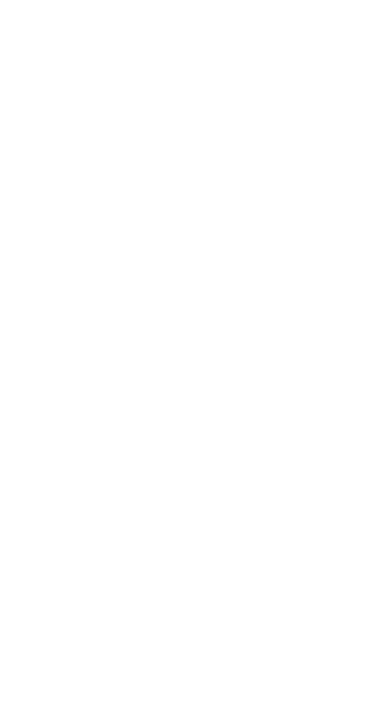
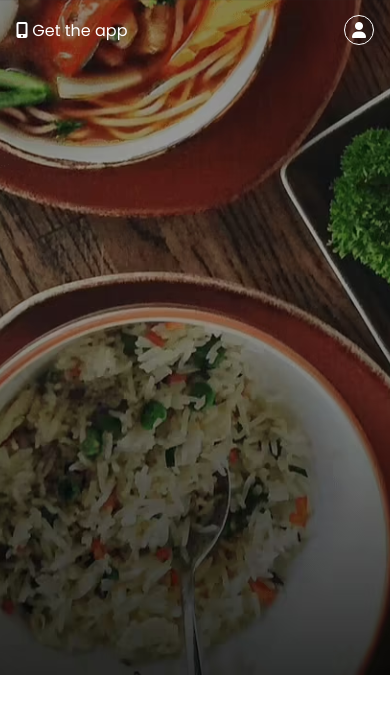
Before and after one commit to vidhii02/zomato-landing-page, a plain HTML site: page index.html in a window 390 px wide. Drawn offline with Linux system fonts and the light colour scheme.

Commit message:
created new Branch and a Navbar

```diff
--- a/index.html
+++ b/index.html
@@ -4,10 +4,33 @@
     <meta charset="UTF-8">
     <meta http-equiv="X-UA-Compatible" content="IE=edge">
     <meta name="viewport" content="width=device-width, initial-scale=1.0">
-    <link re='stylesheet' href="/styles.css"/>
+    <link rel="stylesheet" href="https://cdnjs.cloudflare.com/ajax/libs/font-awesome/6.1.2/css/all.min.css" integrity="sha512-1sCRPdkRXhBV2PBLUdRb4tMg1w2YPf37qatUFeS7zlBy7jJI8Lf4VHwWfZZfpXtYSLy85pkm9GaYVYMfw5BC1A==" crossorigin="anonymous" referrerpolicy="no-referrer"
+    />
+    <link rel="preconnect" href="https://fonts.googleapis.com">
+<link rel="preconnect" href="https://fonts.gstatic.com" crossorigin>
+<link href="https://fonts.googleapis.com/css2?family=Poppins:ital,wght@0,100;0,200;0,300;0,400;0,500;0,600;0,700;0,800;0,900;1,100;1,200;1,300;1,400;1,500;1,600;1,700;1,800;1,900&display=swap" rel="stylesheet">
+    <link rel ='stylesheet' href="/styles.css"/>
     <title>Zomato Clone</title>
 </head>
 <body>
-
+  <section class="hero__section">
+    <header>
+        <nav class="navbar">
+            <div class="navbar_getapp">
+                <i class="fa-solid fa-mobile-screen-button"></i>
+            <a href="#">Get the app</a>
+            </div>
+            <div class="navbar_menu_container">
+            <a href="#" class="link">Investor Relation</a>
+            <a href="#" class="link">Add Restaurent</a>
+            <a href="#" class="link">Log In</a>
+            <a href="#" class="link">Sign Up</a>
+            <a href="#" class="user__icon">
+                <i class="fa-solid fa-user"></i>
+            </a>
+            </div>
+        </nav>
+    </header>
+  </section>
 </body>
 </html>
--- a/styles.css
+++ b/styles.css
@@ -2,4 +2,58 @@
     padding: 0;
     margin: 0;
     box-sizing: border-box;
+    font-family: 'Poppins', sans-serif;
 }
+
+.hero__section{
+    background: url(/images/heroSectionBackground.png);
+    background-position: center;
+    background-size: cover;
+    color: white;
+    min-height: 60vh;
+
+}
+
+.navbar{
+    display: flex;
+    justify-content: space-between;
+    align-items: center;
+    padding: 16px 48px;
+    height: 60px;
+}
+
+.navbar a{
+    text-decoration: none;
+    color: white;
+}
+
+.navbar_menu_container{
+    display: flex;
+    gap: 20px;
+}
+
+.user__icon{
+    height: 30px;
+    width: 30px;
+    border-radius: 100%;
+    border: solid 1px white;
+    align-items: center;
+    justify-content: center;
+    display: none;
+}
+
+@media only screen and (max-width: 600px) {
+    .navbar_menu_container .link{
+        display:none;
+    }
+    .navbar{
+        padding: 16px;
+    }
+
+    .hero__section{
+        min-height: 80vh;
+    }
+    .user__icon{
+        display:flex;
+    }
+}
```
Also changed, not shown: images/appleStore.png (added), images/collection1.jpg (added), images/collection2.jpg (added), images/collection3.jpg (added), images/collection4.jpg (added), images/heroSectionBackground.png (added), images/heroSectionLogo.png (added), images/item1.png (added), images/item2.png (added), images/item3.png (added), images/item4.png (added), images/logo.png (added), images/mobileBanner.png (added), images/playStore.png (added).
